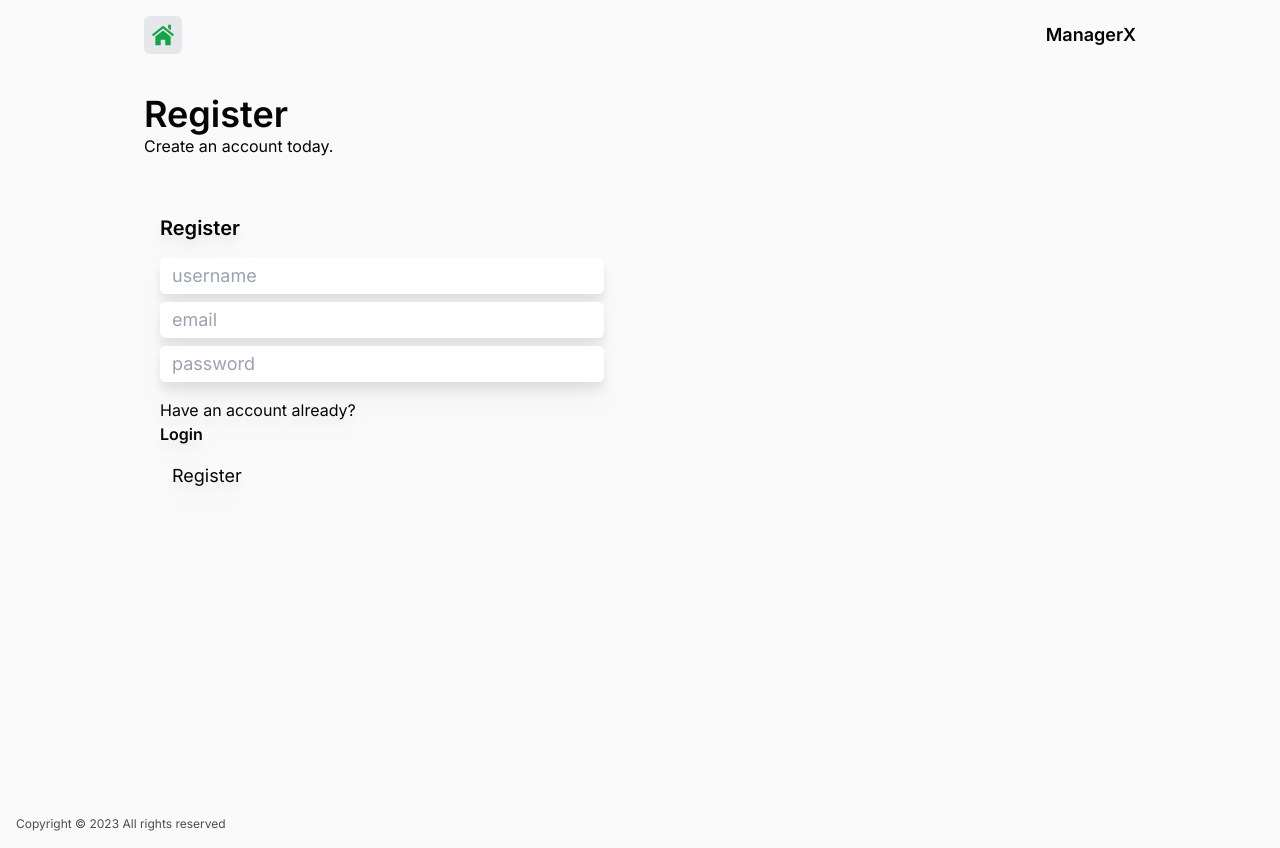
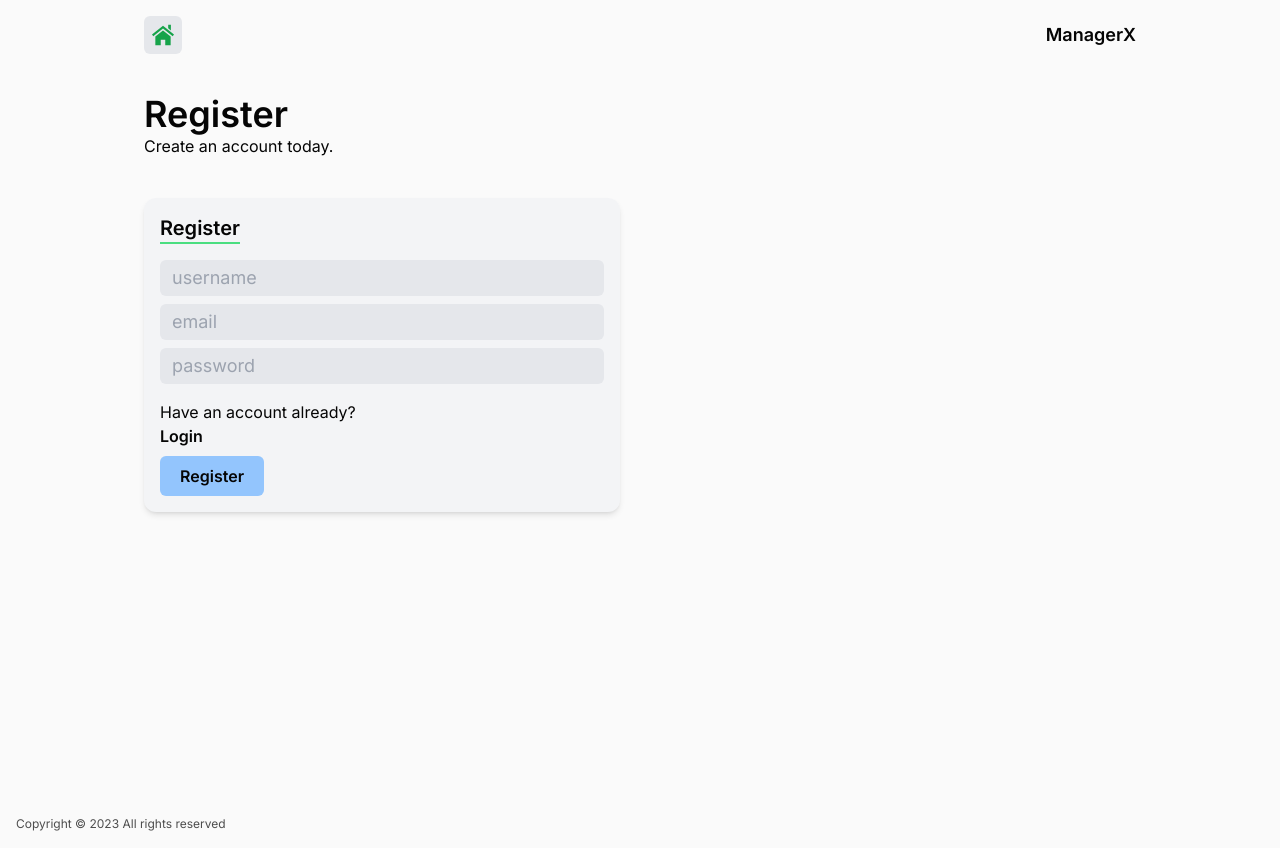
Before and after one commit to valdemar-dev/manager, a Next.js app: page /user/register in a window 1280 px wide. Built offline with nearby package versions, Linux system fonts and the light colour scheme; no server answers; the database is empty; what tailwindcss-animation-delay would draw is missing.

Commit message:
styled register and login pages

```diff
--- a/app/user/login/page.tsx
+++ b/app/user/login/page.tsx
@@ -1,5 +1,6 @@
 "use client";
 
+import Card from "@/components/CardComponent";
 import Divider from "@/components/Divider";
 import hashText from "@/utils/hashText";
 import { detect } from "detect-browser";
@@ -86,21 +87,24 @@ export default function Login() {
 
 
       <div className="grid md:grid-cols-2 gap-10">
-        <section className="bg-primary drop-shadow-xl p-4 rounded-xl flex flex-col gap-2 animation-delay-1200 h-min">
-          <h3 className="text-xl font-semibold mb-2">Login</h3>
-          <form onSubmit={async (event) => {await handleLogin(event)}}>
-            <input className="bg-secondary focus:bg-secondary-darker duration-200 text-text text-lg px-3 py-1 rounded-md w-full mb-2" required type="text" name="username" placeholder="username"/>
-            <input className="bg-secondary focus:bg-secondary-darker duration-200 text-text text-lg px-3 py-1 rounded-md w-full mb-2" required type="email" name="email" placeholder="email"/>
-            <input className="bg-secondary focus:bg-secondary-darker duration-200 text-text text-lg px-3 py-1 rounded-md w-full mb-2" required type="password" name="password" placeholder="password"/>
+        <Card
+          title="Login"
+          animationDelay="animation-delay-1000"
+          type="secondary"
+        >
+          <form className="mt-2" onSubmit={async (event) => {await handleLogin(event)}}>
+            <input className="bg-gray-200 focus:bg-gray-300 duration-200 text-text text-lg px-3 py-1 rounded-md w-full mb-2" required type="text" name="username" placeholder="username"/>
+            <input className="bg-gray-200 focus:bg-gray-300 duration-200 text-text text-lg px-3 py-1 rounded-md w-full mb-2" required type="email" name="email" placeholder="email"/>
+            <input className="bg-gray-200 focus:bg-gray-300 duration-200 text-text text-lg px-3 py-1 rounded-md w-full mb-2" required type="password" name="password" placeholder="password"/>
 
             <p className="mt-2 unobsuctive">
               Don't have an account? <br/>
               <Link href="/user/register" className="text-accent font-semibold">Register</Link>
             </p>
 
-            <button className="bg-primary-darker active:bg-secondary-darker sm:hover:bg-secondary transition-all duration-200 text-text text-lg px-3 py-1 rounded-md mt-3" type="submit">Login</button>
+            <button className="bg-blue-300 sm:hover:shadow-2xl transition-all duration-200 px-5 py-2 rounded-md fadeIn animation-delay-800 mt-2 font-semibold" type="submit">Login</button>
           </form>
-        </section>
+        </Card>
       </div>
 
       <dialog ref={infoModal} className="rounded-xl w-96 fadeIn delay-0">
--- a/app/user/register/page.tsx
+++ b/app/user/register/page.tsx
@@ -1,5 +1,6 @@
 "use client";
 
+import Card from "@/components/CardComponent";
 import Divider from "@/components/Divider";
 import hashText from "@/utils/hashText";
 import { detect } from "detect-browser";
@@ -85,21 +86,24 @@ export default function Register() {
       <Divider height="h-10"/>
 
       <div className="grid md:grid-cols-2 gap-10">
-        <section className="bg-primary drop-shadow-xl p-4 rounded-xl flex flex-col gap-2 animation-delay-1200 h-min">
-          <h3 className="text-xl font-semibold mb-2">Register</h3>
-          <form onSubmit={async (event) => {await handleRegister(event)}}>
-            <input className="bg-secondary focus:bg-secondary-darker duration-200 text-text text-lg px-3 py-1 rounded-md w-full mb-2" required type="text" name="username" placeholder="username"/>
-            <input className="bg-secondary focus:bg-secondary-darker duration-200 text-text text-lg px-3 py-1 rounded-md w-full mb-2" required type="email" name="email" placeholder="email"/>
-            <input className="bg-secondary focus:bg-secondary-darker duration-200 text-text text-lg px-3 py-1 rounded-md w-full mb-2" required type="password" name="password" placeholder="password"/>
+        <Card
+            title="Register"
+            animationDelay="animation-delay-1000"
+            type="secondary"
+        >
+          <form className="mt-2" onSubmit={async (event) => {await handleRegister(event)}}>
+            <input className="bg-gray-200 focus:bg-gray-300 duration-200 text-text text-lg px-3 py-1 rounded-md w-full mb-2" required type="text" name="username" placeholder="username"/>
+            <input className="bg-gray-200 focus:bg-gray-300 duration-200 text-text text-lg px-3 py-1 rounded-md w-full mb-2" required type="email" name="email" placeholder="email"/>
+            <input className="bg-gray-200 focus:bg-gray-300 duration-200 text-text text-lg px-3 py-1 rounded-md w-full mb-2" required type="password" name="password" placeholder="password"/>
 
             <p className="mt-2 unobsuctive">
               Have an account already? <br/>
-              <Link href="/user/login/" className="text-accent font-semibold">Login</Link>
+              <Link href="/user/login" className="text-accent font-semibold">Login</Link>
             </p>
 
-            <button className="bg-primary-darker active:bg-secondary-darker sm:hover:bg-secondary transition-all duration-200 text-text text-lg px-3 py-1 rounded-md mt-3" type="submit">Register</button>
+            <button className="bg-blue-300 sm:hover:shadow-2xl transition-all duration-200 px-5 py-2 rounded-md fadeIn animation-delay-800 mt-2 font-semibold" type="submit">Register</button>
           </form>
-        </section>
+        </Card>
       </div>
 
       <dialog ref={infoModal} className="rounded-xl w-96 fadeIn delay-0">
--- a/components/CardComponent.tsx
+++ b/components/CardComponent.tsx
@@ -10,14 +10,14 @@ interface Props {
 export default function Card(props: Props) {
   if (props.type === "primary") {
     return (
-      <div className={`bg-sky-100 shadow-md p-4 rounded-xl flex flex-col gap-2 fadeIn ${props.animationDelay} h-fit`}>
+      <div className={`bg-sky-100 shadow-md p-4 rounded-xl flex flex-col gap-2 fadeIn ${props.animationDelay} h-max`}>
         <h3 className="text-xl font-semibold border-green-400 border-b-2 w-fit">{ props.title }</h3>
         { props.children }
       </div>
     )
   } else if (props.type === "secondary") {
     return (
-      <div className={`bg-gray-100 shadow-md p-4 rounded-xl flex flex-col gap-2 fadeIn ${props.animationDelay} h-fit`}>
+      <div className={`bg-gray-100 shadow-md p-4 rounded-xl flex flex-col gap-2 fadeIn ${props.animationDelay} h-max`}>
         <h3 className="text-xl font-semibold border-green-400 border-b-2 w-fit">{ props.title }</h3>
         { props.children }
       </div>
```
